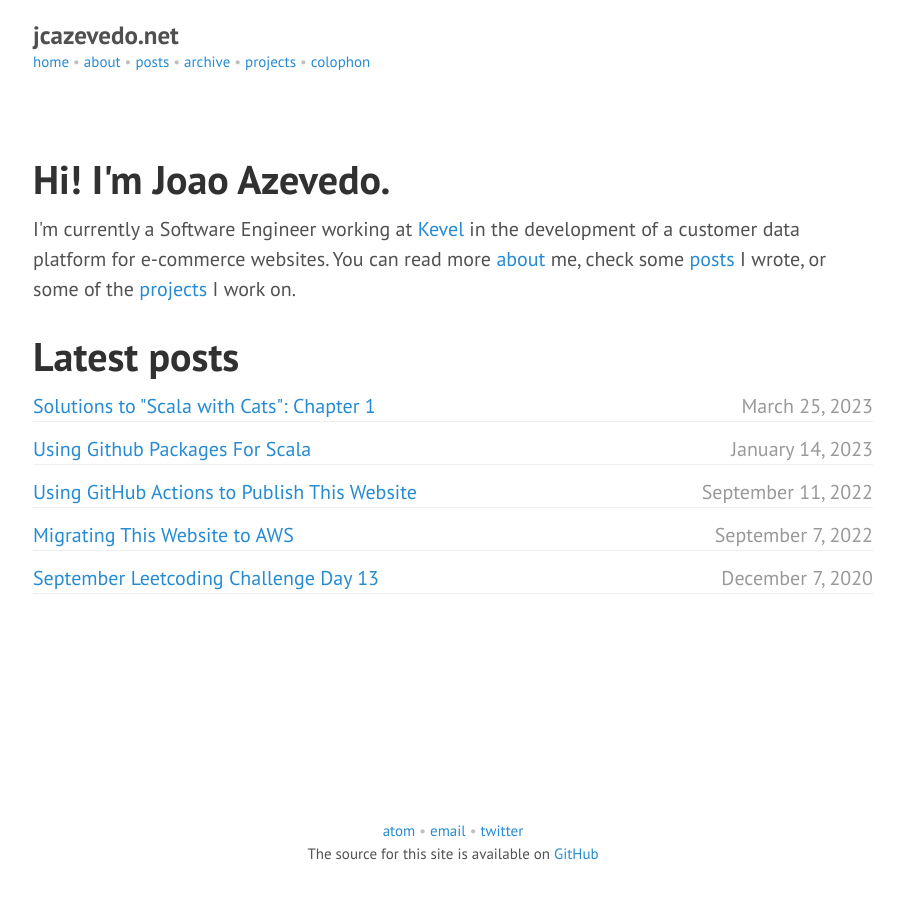
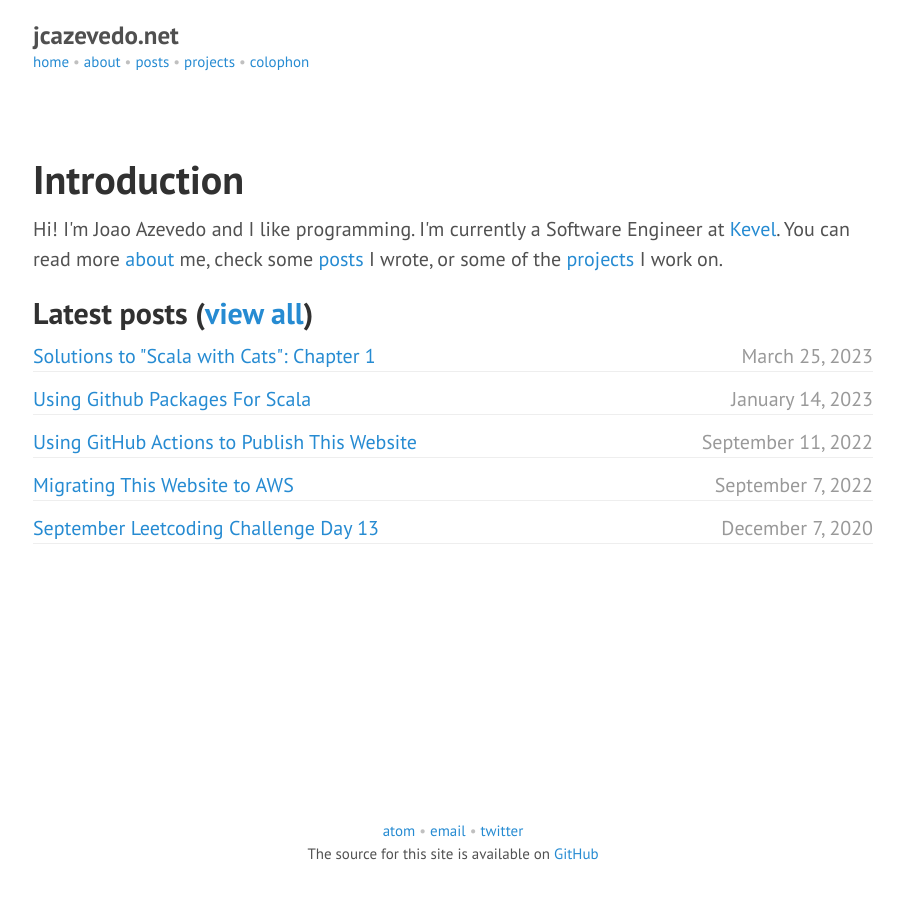
Before and after one commit to jcazevedo/jcazevedo.net, a Jekyll site: the page built from index.html, in a window 1280 px wide. Shown: the whole page, without its empty margins (187-1091 px from the left). Built offline with Jekyll 4.4.1, drawn with Linux system fonts in a browser that asks for light colours.

Commit message:
Reformat posts

```diff
--- a/_includes/header.html
+++ b/_includes/header.html
@@ -6,7 +6,6 @@
     <a href="/">home</a> •
     <a href="/about">about</a> •
     <a href="/posts">posts</a> •
-    <a href="/posts/archive">archive</a> •
     <a href="/projects">projects</a> •
     <a href="/colophon">colophon</a>
   </div>
--- a/index.html
+++ b/index.html
@@ -3,13 +3,13 @@
 title: Home
 ---
 
-<h1>Hi! I'm Joao Azevedo.</h1>
+<h1>Introduction</h1>
 
 <p>
-I'm currently a Software Engineer working at <a href="https://www.kevel.com/">Kevel</a> in the development of a customer data platform for e-commerce websites. You can read more <a href="/about">about</a> me, check some <a href="/posts">posts</a> I wrote, or some of the <a href="/projects">projects</a> I work on.
+  Hi! I'm Joao Azevedo and I like programming. I'm currently a Software Engineer at <a href="https://www.kevel.com/">Kevel</a>. You can read more <a href="/about">about</a> me, check some <a href="/posts">posts</a> I wrote, or some of the <a href="/projects">projects</a> I work on.
 </p>
 
-<h1>Latest posts</h1>
+<h2>Latest posts (<a href="/posts">view all</a>)</h2>
 
 <div class="archive-posts">
   {% for post in site.posts limit: 5 %}
```
Also changed, not shown: _layouts/post.html (+0 -14 lines), colophon.md (+10 -4 lines), posts/archive.html (deleted, +0 -23 lines), posts/index.html (+22 -24 lines).
